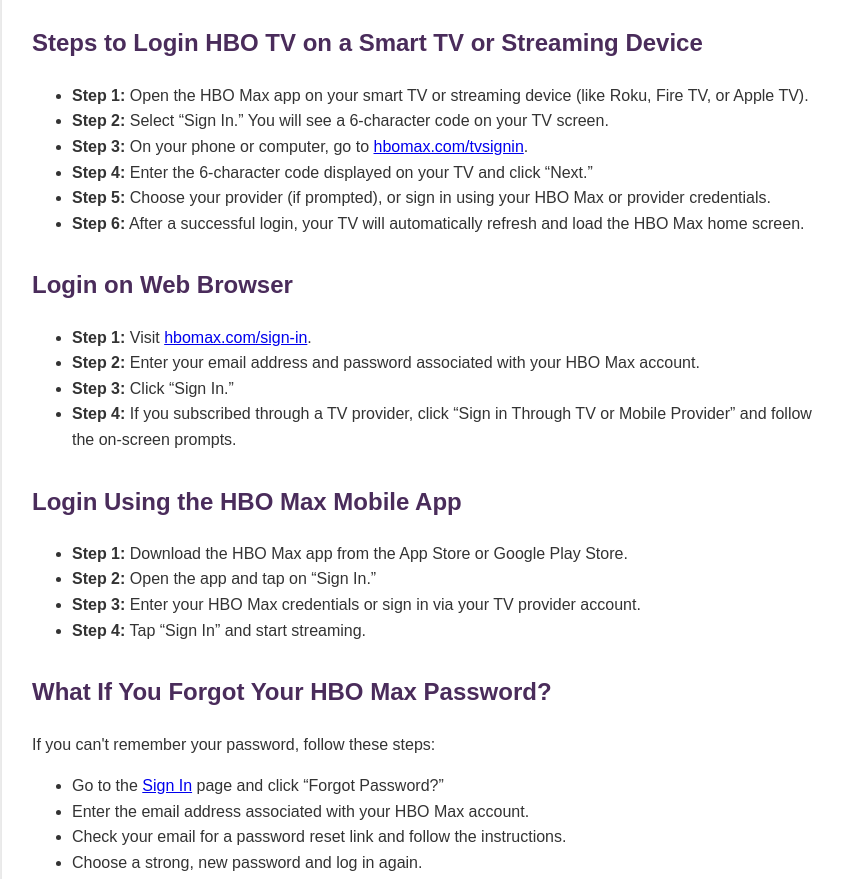
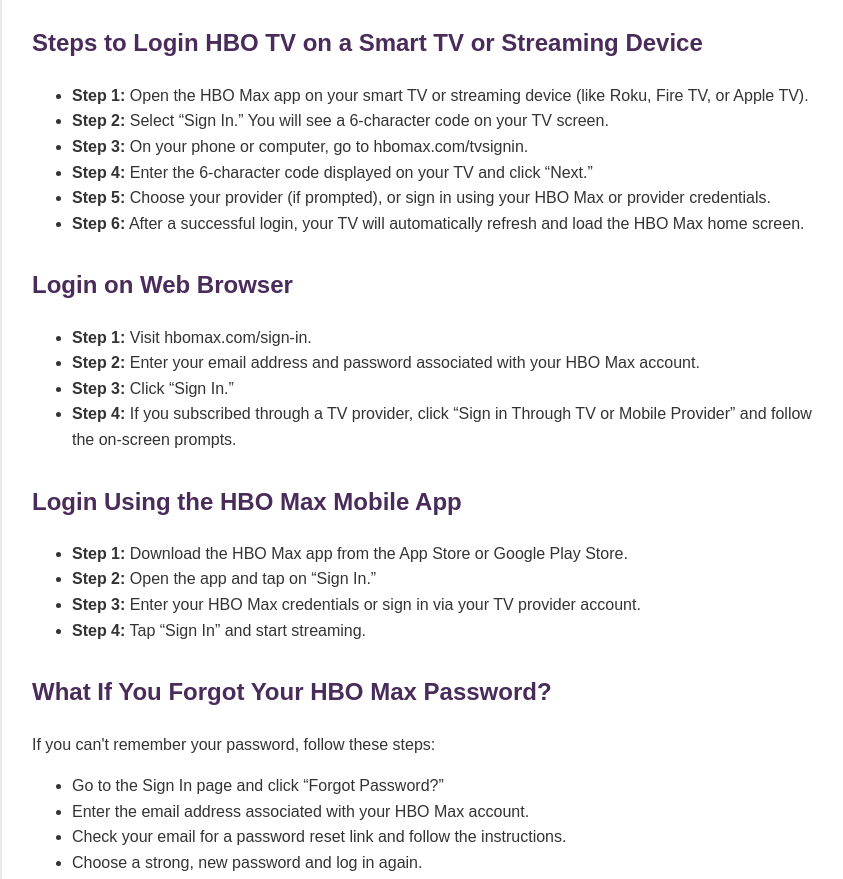
Before and after one commit to Allenaamm/hbo, a plain HTML site: page index.html in a window 1280 px wide. Shown: the part 400-1279 px from the top of the page, without its empty margins (208-1051 px from the left). Drawn offline with Linux system fonts and the light colour scheme.

Commit message:
Update index.html

```diff
--- a/index.html
+++ b/index.html
@@ -77,7 +77,7 @@
       <ul>
         <li><strong>Step 1:</strong> Open the HBO Max app on your smart TV or streaming device (like Roku, Fire TV, or Apple TV).</li>
         <li><strong>Step 2:</strong> Select “Sign In.” You will see a 6-character code on your TV screen.</li>
-        <li><strong>Step 3:</strong> On your phone or computer, go to <a href="https://www.hbomax.com/tvsignin" target="_blank">hbomax.com/tvsignin</a>.</li>
+        <li><strong>Step 3:</strong> On your phone or computer, go to hbomax.com/tvsignin.</li>
         <li><strong>Step 4:</strong> Enter the 6-character code displayed on your TV and click “Next.”</li>
         <li><strong>Step 5:</strong> Choose your provider (if prompted), or sign in using your HBO Max or provider credentials.</li>
         <li><strong>Step 6:</strong> After a successful login, your TV will automatically refresh and load the HBO Max home screen.</li>
@@ -87,7 +87,7 @@
     <div class="section">
       <h2>Login on Web Browser</h2>
       <ul>
-        <li><strong>Step 1:</strong> Visit <a href="https://www.hbomax.com/sign-in" target="_blank">hbomax.com/sign-in</a>.</li>
+        <li><strong>Step 1:</strong> Visit hbomax.com/sign-in.</li>
         <li><strong>Step 2:</strong> Enter your email address and password associated with your HBO Max account.</li>
         <li><strong>Step 3:</strong> Click “Sign In.”</li>
         <li><strong>Step 4:</strong> If you subscribed through a TV provider, click “Sign in Through TV or Mobile Provider” and follow the on-screen prompts.</li>
@@ -108,7 +108,7 @@
       <h2>What If You Forgot Your HBO Max Password?</h2>
       <p>If you can't remember your password, follow these steps:</p>
       <ul>
-        <li>Go to the <a href="https://www.hbomax.com/sign-in" target="_blank">Sign In</a> page and click “Forgot Password?”</li>
+        <li>Go to the Sign In page and click “Forgot Password?”</li>
         <li>Enter the email address associated with your HBO Max account.</li>
         <li>Check your email for a password reset link and follow the instructions.</li>
         <li>Choose a strong, new password and log in again.</li>
```
